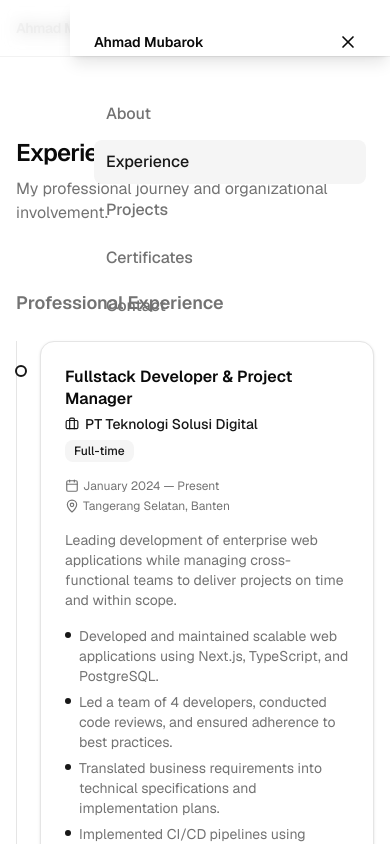
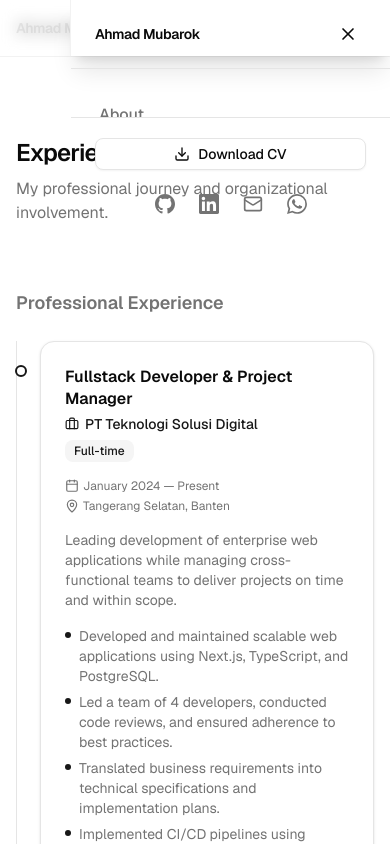
Before and after one commit to Usbak23/web-portofolio, a Next.js app: page /experience in a window 390 px wide. Both pictures are taken after a click on the button 356 px from the left and 28 px from the top of the page. Shown: the top 844 px of the page. Built offline with nearby package versions, Linux system fonts and the light colour scheme; no server answers.

Commit message:
fix: resolve setState-in-effect lint error in mobile-menu

```diff
--- a/components/navigation/mobile-menu.tsx
+++ b/components/navigation/mobile-menu.tsx
@@ -1,12 +1,16 @@
 "use client"
 
-import { Menu, X } from "lucide-react"
+import { AnimatePresence, motion } from "framer-motion"
+import { Download, Menu, X } from "lucide-react"
 import Link from "next/link"
 import { usePathname } from "next/navigation"
 import { useEffect, useState } from "react"
 
-import { Button } from "@/components/ui/button"
-import { NAV_LINKS } from "@/lib/constants"
+import { SocialLinks } from "@/components/shared/social-links"
+import { Button, buttonVariants } from "@/components/ui/button"
+import { profile } from "@/data/profile"
+import { socials } from "@/data/socials"
+import { NAV_LINKS, SITE_NAME } from "@/lib/constants"
 import { cn } from "@/lib/utils"
 
 export function MobileMenu() {
@@ -14,8 +18,7 @@ export function MobileMenu() {
   const pathname = usePathname()
 
   useEffect(() => {
-    const timer = setTimeout(() => setOpen(false), 0)
-    return () => clearTimeout(timer)
+    setTimeout(() => setOpen(false), 0)
   }, [pathname])
 
   useEffect(() => {
@@ -32,11 +35,7 @@ export function MobileMenu() {
   }, [open])
 
   useEffect(() => {
-    if (open) {
-      document.body.style.overflow = "hidden"
-    } else {
-      document.body.style.overflow = ""
-    }
+    document.body.style.overflow = open ? "hidden" : ""
     return () => {
       document.body.style.overflow = ""
     }
@@ -56,6 +55,7 @@ export function MobileMenu() {
         <Menu className="size-5" />
       </Button>
 
+      <AnimatePresence>
         {open && (
           <div
             className="fixed inset-0 z-50 md:hidden"
@@ -64,20 +64,33 @@ export function MobileMenu() {
             aria-label="Navigation menu"
             id="mobile-menu"
           >
-          <div
-            className="bg-background/80 fixed inset-0 backdrop-blur-sm"
+            {/* Backdrop */}
+            <motion.div
+              className="bg-background/60 fixed inset-0 backdrop-blur-sm"
+              initial={{ opacity: 0 }}
+              animate={{ opacity: 1 }}
+              exit={{ opacity: 0 }}
+              transition={{ duration: 0.2 }}
               onClick={() => setOpen(false)}
               aria-hidden="true"
             />
 
-          <div className="bg-background fixed inset-y-0 right-0 w-full max-w-xs px-6 py-6 shadow-lg">
-            <div className="flex items-center justify-between">
+            {/* Drawer */}
+            <motion.div
+              className="bg-background border-border/50 fixed inset-y-0 right-0 flex w-full max-w-xs flex-col border-l shadow-xl"
+              initial={{ x: "100%" }}
+              animate={{ x: 0 }}
+              exit={{ x: "100%" }}
+              transition={{ duration: 0.25, ease: "easeOut" }}
+            >
+              {/* Header */}
+              <div className="flex items-center justify-between border-b px-6 py-4">
                 <Link
                   href="/"
-                className="text-sm font-semibold"
+                  className="focus-visible:ring-ring text-sm font-semibold tracking-tight transition-opacity hover:opacity-80 focus-visible:ring-2 focus-visible:outline-none"
                   onClick={() => setOpen(false)}
                 >
-                Ahmad Mubarok
+                  {SITE_NAME}
                 </Link>
                 <Button
                   variant="ghost"
@@ -89,13 +102,26 @@ export function MobileMenu() {
                 </Button>
               </div>
 
-            <nav aria-label="Mobile navigation" className="mt-8">
+              {/* Nav Links */}
+              <nav
+                aria-label="Mobile navigation"
+                className="flex-1 overflow-y-auto px-4 py-6"
+              >
                 <ul className="flex flex-col gap-1">
-                {NAV_LINKS.map(({ label, href }) => {
+                  {NAV_LINKS.map(({ label, href }, index) => {
                     const isActive =
                       pathname === href || pathname.startsWith(`${href}/`)
                     return (
-                    <li key={href}>
+                      <motion.li
+                        key={href}
+                        initial={{ opacity: 0, x: 16 }}
+                        animate={{ opacity: 1, x: 0 }}
+                        transition={{
+                          duration: 0.2,
+                          delay: index * 0.04,
+                          ease: "easeOut",
+                        }}
+                      >
                         <Link
                           href={href}
                           className={cn(
@@ -110,14 +136,39 @@ export function MobileMenu() {
                         >
                           {label}
                         </Link>
-                    </li>
+                      </motion.li>
                     )
                   })}
                 </ul>
               </nav>
-          </div>
+
+              {/* Footer: Social + Resume */}
+              <motion.div
+                className="border-t px-6 py-5"
+                initial={{ opacity: 0, y: 8 }}
+                animate={{ opacity: 1, y: 0 }}
+                transition={{ duration: 0.25, delay: 0.2, ease: "easeOut" }}
+              >
+                <a
+                  href={profile.resumeUrl}
+                  download
+                  aria-label="Download Resume"
+                  className={buttonVariants({
+                    variant: "outline",
+                    size: "sm",
+                    className: "mb-4 w-full gap-2",
+                  })}
+                >
+                  <Download className="size-4" />
+                  Download CV
+                </a>
+
+                <SocialLinks socials={socials} className="justify-center" />
+              </motion.div>
+            </motion.div>
           </div>
         )}
+      </AnimatePresence>
     </>
   )
 }
--- a/components/sections/hero-section.tsx
+++ b/components/sections/hero-section.tsx
@@ -74,9 +74,9 @@ export function HeroSection() {
       {mounted && (
         <div className="pointer-events-none absolute inset-0" aria-hidden="true">
           <Orb
-            hue={250}
-            hoverIntensity={0.5}
-            rotateOnHover={true}
+            hue={0}
+            hoverIntensity={2}
+            rotateOnHover
             forceHoverState={false}
           />
         </div>
--- a/data/experiences.ts
+++ b/data/experiences.ts
@@ -69,19 +69,50 @@ export const experiences: Experience[] = [
     technologies: ["React", "Next.js", "MySQL", "Tailwind CSS", "Vercel"],
   },
   {
-    company: "Himpunan Mahasiswa Teknik Informatika",
-    position: "Head of Technology Division",
+    company: "Badan Pengelola Latihan Himpunan Mahasiswa Islam Cabang Ciputat",
+    position: "Head Of Research and Development",
     type: "Organization",
-    startDate: "March 2020",
-    endDate: "March 2021",
+    startDate: "Januari 2024",
+    endDate: "Oktober 2025",
     location: "Tangerang Selatan, Banten",
     description:
       "Led the technology division of the student association, organizing workshops and managing the division's digital infrastructure.",
     responsibilities: [
-      "Organized programming workshops and tech talks attended by 100+ students.",
-      "Developed and maintained the organization's official website.",
-      "Mentored junior members in web development fundamentals.",
-      "Coordinated with other divisions to support technology needs for events.",
+      "Collaborated with internal trainers and stakeholders to standardize program quality.",
+      "Conducted impact evaluations to enhance training effectiveness.",
+      "Strengthened organizational structure and member engagement.",
+    ],
+    technologies: ["HTML", "CSS", "JavaScript", "WordPress"],
+  },
+  {
+    company: "Himpunan Mahasiswa Islam Komisariat Fakultas Teknik Cabang Ciputat",
+    position: "chairman",
+    type: "Organization",
+    startDate: "April 2024",
+    endDate: "April 2025",
+    location: "Tangerang Selatan, Banten",
+    description:
+      "Led the technology division of the student association, organizing workshops and managing the division's digital infrastructure.",
+    responsibilities: [
+      "Directed leadership and intellectual development programs for members.",
+      "Facilitated regular forums, training sessions, and social initiatives.",
+      "Strengthened organizational structure and member engagement.",
+    ],
+    technologies: ["HTML", "CSS", "JavaScript", "WordPress"],
+  },
+  {
+    company: "Himpunan Mahasiswa Sistem Informasi Universitas Pamulang",
+    position: "Chairman",
+    type: "Organization",
+    startDate: "February 2022",
+    endDate: "Januari 2023",
+    location: "Tangerang Selatan, Banten",
+    description:
+      "Led the technology division of the student association, organizing workshops and managing the division's digital infrastructure.",
+    responsibilities: [
+      "Led a university-wide student organization with 100+ active members.",
+      "Coordinated campus-wide iniatiatives and represented student interests in administrative disscussions.",
+      "Oversaw program planning, budgeting and team perfomance."
     ],
     technologies: ["HTML", "CSS", "JavaScript", "WordPress"],
   },
--- a/lib/constants.ts
+++ b/lib/constants.ts
@@ -1,12 +1,12 @@
 export const SITE_URL =
-  process.env.NEXT_PUBLIC_SITE_URL ?? "https://ahmadmubarok.dev"
+  process.env.NEXT_PUBLIC_SITE_URL ?? "https://my.amtechsolutions.my.id"
 
 export const SITE_NAME = "Ahmad Mubarok"
 
-export const SITE_TITLE = "Ahmad Mubarok | Full Stack Developer"
+export const SITE_TITLE = "Ahmad Mubarok | Software Engineering | Full Stack Developer | Mobile Developer | Tech Antusiast"
 
 export const SITE_DESCRIPTION =
-  "Personal portfolio of Ahmad Mubarok — Full Stack Developer specializing in building clean, scalable, and performant web applications."
+  "Personal portfolio of Ahmad Mubarok — Software Engineering specializing in building clean, scalable, and performant web applications."
 
 export const NAV_LINKS = [
   { label: "About", href: "/about" },
```
Also changed, not shown: 1 other file (tests, documents, lock files or other folders). Lines whose indentation alone changed are shown as unchanged.
